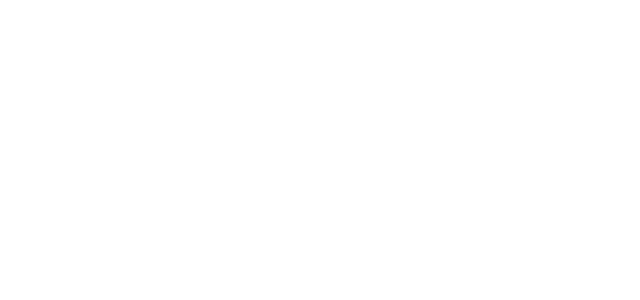
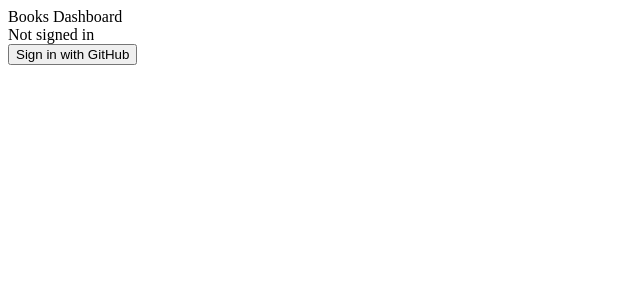
Before and after one commit to lilla-nemeth/books, a Next.js app in the folder client/: page / in a window 1280 px wide. Shown: the top 300 px of the page, without its empty margins (0-640 px from the left). Built offline with nearby package versions, Linux system fonts and the light colour scheme; no server answers.

Commit message:
readme update with NEXTAUTH_URL part; SignInButton creation along with Header where it is used; deleting unused files

```diff
--- a/client/src/app/layout.tsx
+++ b/client/src/app/layout.tsx
@@ -1,13 +1,7 @@
 'use client';
 
 import { SessionProvider } from 'next-auth/react';
-import type { Metadata } from 'next';
-import './globals.css';
-
-export const metadata: Metadata = {
-	title: 'Books',
-	description: 'Books Dashboard',
-};
+import Header from '@/components/Header';
 
 export default function RootLayout({
 	children,
@@ -17,7 +11,10 @@ export default function RootLayout({
 	return (
 		<html lang='en'>
 			<body>
-				<SessionProvider>{children}</SessionProvider>
+				<SessionProvider>
+					<Header />
+					<main>{children}</main>
+				</SessionProvider>
 			</body>
 		</html>
 	);
--- a/client/src/components/Header.tsx
+++ b/client/src/components/Header.tsx
@@ -0,0 +1,16 @@
+'use client';
+
+import SignInButton from './auth/SignInButton';
+
+const Header: React.FC = () => {
+	return (
+		<header>
+			<div>Books Dashboard</div>
+			<div>
+				<SignInButton />
+			</div>
+		</header>
+	);
+};
+
+export default Header;
--- /dev/null
+++ b/client/src/components/auth/SignInButton.tsx
@@ -0,0 +1,29 @@
+'use client';
+
+import { useSession, signIn, signOut } from 'next-auth/react';
+import Button from '@/components/generic/Button';
+
+const SignInButton: React.FC = () => {
+	const { data: session, status } = useSession();
+
+	if (status === 'loading') {
+		return <Button onClick={() => {}} label={'Loading...'} disabled />;
+	}
+
+	if (session) {
+		return (
+			<>
+				Signed in as {session.user?.email} <br />
+				<Button onClick={() => signOut()} label={'Sign out'} />
+			</>
+		);
+	}
+	return (
+		<>
+			Not signed in <br />
+			<Button onClick={() => signIn('github')} label={'Sign in with GitHub'} />
+		</>
+	);
+};
+
+export default SignInButton;
```
Also changed, not shown: client/src/components/auth/Auth.tsx (deleted), client/src/components/auth/SessionProvider.tsx (deleted), 1 other file (tests, documents, lock files or other folders).
